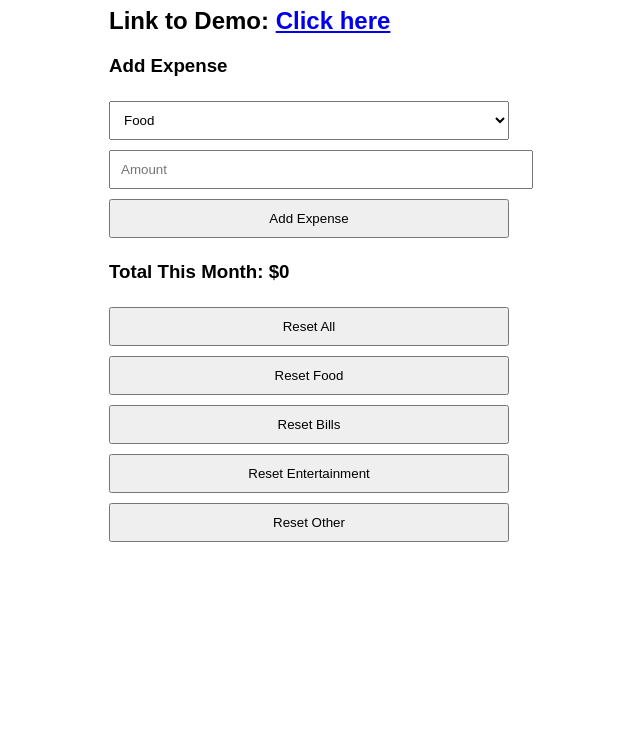
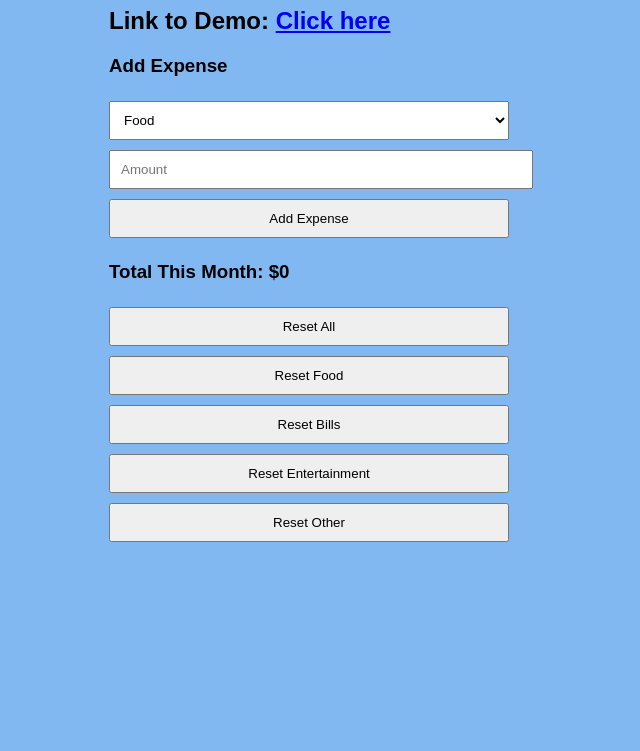
Before and after one commit to vmeneses123/final, a website: page public/index.html in a window 1280 px wide. Shown: the part 93-844 px from the top of the page, without its empty margins (331-971 px from the left). Drawn offline with nearby package versions, Linux system fonts and the light colour scheme; no server answers.

Commit message:
Add background color to body in index.html

```diff
--- a/public/index.html
+++ b/public/index.html
@@ -6,9 +6,12 @@
 <title>BudgetBuddy</title>
 <script src="https://cdn.jsdelivr.net/npm/chart.js"></script>
 <style>
-body { font-family: Arial; padding: 20px; max-width: 400px; margin: auto; }
+body { font-family: Arial; padding: 20px; max-width: 400px; margin: auto;
+body { background-color: #82b8f2;}
 input, select, button { width: 100%; padding: 10px; margin: 5px 0; }
 #chartContainer { margin-top: 30px; }
+
+  background-color: #82b8f2; }
 </style>
 </head>
 <body>
```
